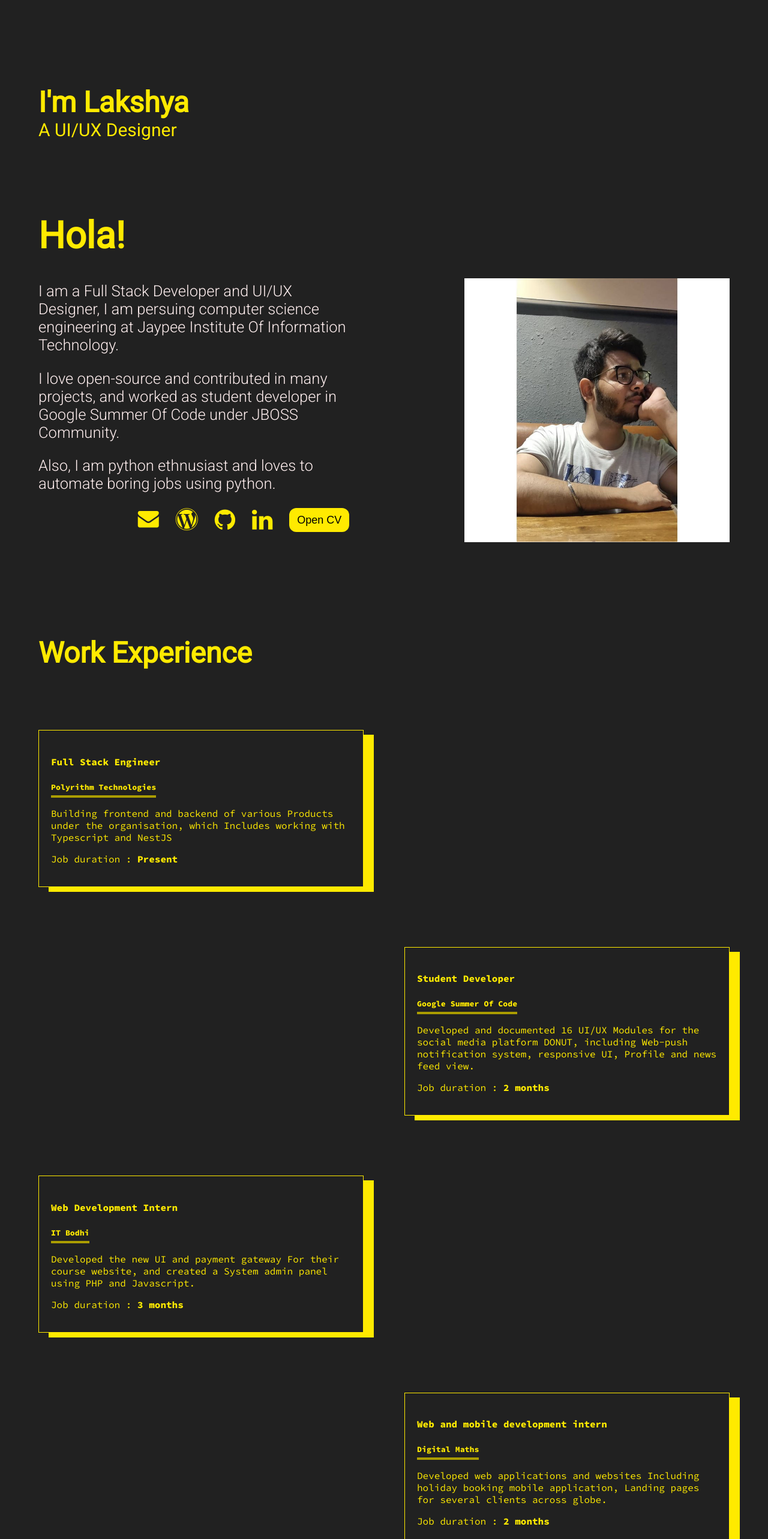
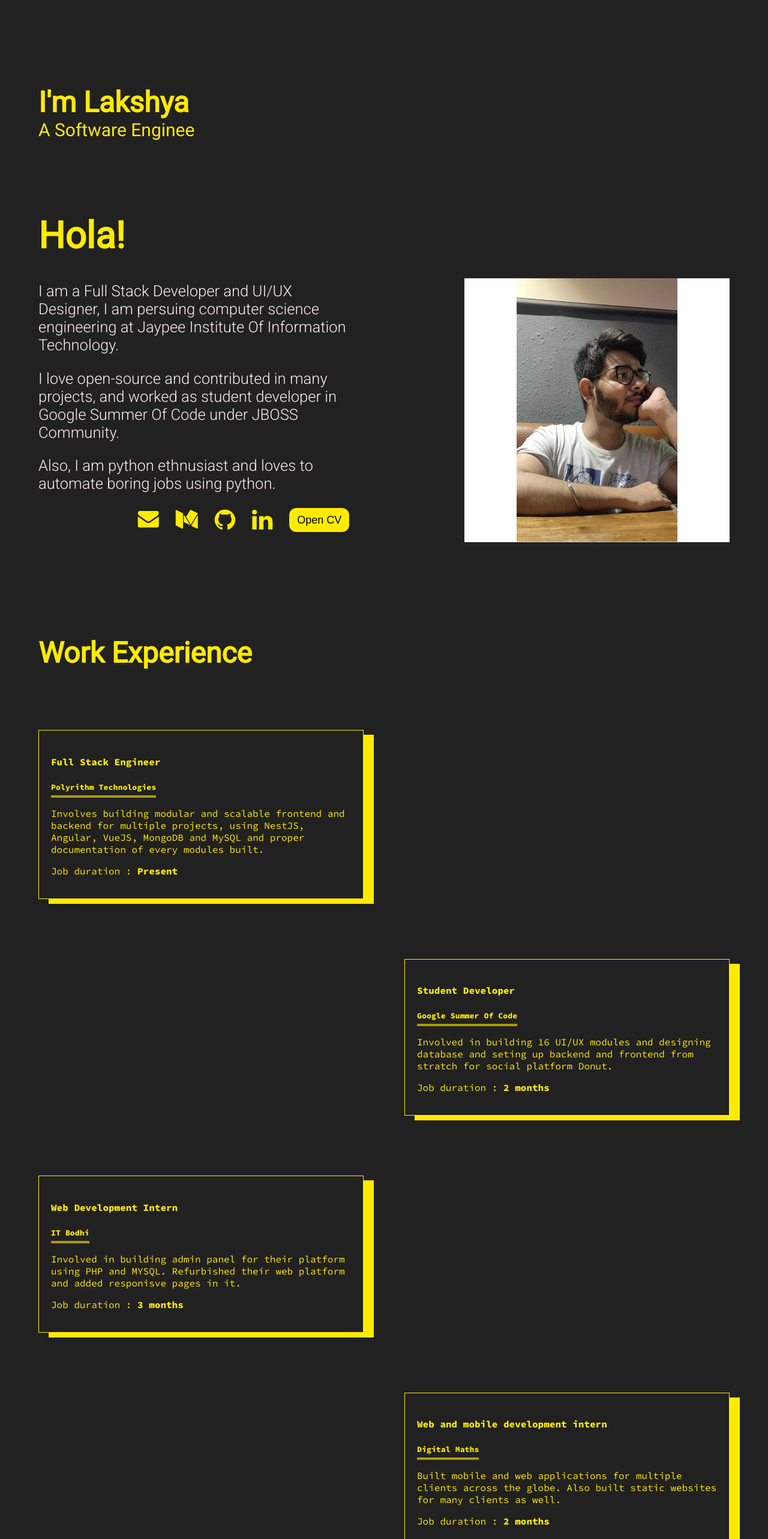
Before and after one commit to lakshyabatman/lakshyabatman.github.io, a React (Create React App) app: page / in a window 1280 px wide. Shown: the top 2566 px of the page at 60% size. Built offline with nearby package versions, Linux system fonts and the light colour scheme; a web font is replaced by a local one.

Commit message:
Updated links and did some tweaks

```diff
--- a/src/components/HomeScreen.js
+++ b/src/components/HomeScreen.js
@@ -1,7 +1,7 @@
 import React from 'react'
-import Typist from 'react-typist'
 import './style/HomeScreen.css'
 import '../../node_modules/react-typist/dist/Typist.css'
+import ReactTypist from './TypistComponent'
 import Me from './images/me.png'
 function HomeScreen () {
     return (
@@ -9,16 +9,7 @@ function HomeScreen () {
             <div className="wrapper">
                 <div>
                     <h1 id="Name">I'm Lakshya </h1>
-                    <Typist  cursor={{show:false}}>
-                        <span id="TagLine">A </span>
-                        <span id="TagLine">Full Stack Developer</span>
-                        <Typist.Delay ms={2000}/>
-                        <Typist.Backspace count={20} delay={200}/>
-                        <span id="TagLine">UI/UX Designer</span>
-                        <Typist.Delay ms={2000}/>
-                        <Typist.Backspace count={14} delay={200}/>
-                        <span id="TagLine">Mobile App Developer</span>
-                    </Typist>
+                    <ReactTypist/>
                 </div>
                 <div className="row">
                     <div className="AboutMe">
@@ -33,11 +24,11 @@ function HomeScreen () {
                            Also, I am python ethnusiast and loves to automate boring jobs using python.
                         </p>
                         <div className="ContactMe">
-                            <a href="mailto:lakshya.khera@gmail.com"><i className="fa fa-envelope" style={{fontSize:35}}></i></a>
-                            <a href="https://lakshyakhera.wordpress.com/"><i className="fa fa-wordpress" style={{fontSize:37}}></i></a>
-                            <a href="https://github.com/lakshyabatman"><i className="fa fa-github" style={{fontSize:40}}></i></a>
-                            <a href="https://www.linkedin.com/in/lakshya-khera-52b67718/"><i className="fa fa-linkedin" style={{fontSize:40}}></i></a>
-                            <button style={{backgroundColor:"#FFEA00"}}><a href="https://docs.google.com/document/d/1j_EQXQy7UizqMIsNqQD6NL6xl-LoJPCrhq1yag6uEqo/edit?usp=sharing" style={{textDecoration:"none",color:"black"}}>Open CV</a></button>
+                            <a href="mailto:lakshya.khera@gmail.com" target="_blank" rel="noopener noreferrer"><i className="fa fa-envelope" style={{fontSize:35}}></i></a>
+                            <a href="https://medium.com/@lakshya.khera" target="_blank" rel="noopener noreferrer"><i className="fa fa-medium" style={{fontSize:37}}></i></a>
+                            <a href="https://github.com/lakshyabatman" target="_blank" rel="noopener noreferrer"><i className="fa fa-github" style={{fontSize:40}}></i></a>
+                            <a href="https://www.linkedin.com/in/lakshya-khera-52b67718/" target="_blank" rel="noopener noreferrer"><i className="fa fa-linkedin" style={{fontSize:40}}></i></a>
+                            <button style={{backgroundColor:"#FFEA00"}}><a href="https://drive.google.com/file/d/1dwvh_uG9-i3s83-RXIWO7MRu6imdELgS/view?usp=sharing" target="_blank" rel="noopener noreferrer" style={{textDecoration:"none",color:"black"}}>Open CV</a></button>
                         </div>
                     </div>
                     <div className="MyPic"><img alt="My face" className="myProfilePic" src={Me}/></div>
--- a/src/components/Projects.js
+++ b/src/components/Projects.js
@@ -7,28 +7,20 @@ class Projects extends Component {
         this.state ={
             data : [
                 {
-                    title:"UI/UX modules for DONUT (GSoC 2019)",
-                    content:"Developed Entire UI for the social media and added new functionalites in it. Tech Stack: NodeJS and VueJS"
+                    title:'React Redux CLI',
+                    content:'A light weight CLI which installs React application and setup Redux on single prompt.'
+                },
+                {
+                    title:'P2P video chat platform',
+                    content:'Simple Peer 2 peer video chat platform using webrtc and signalhub. The application is bundled using webpack and served on NodeJS server.'
                 },
                 {
                     title:"Converge 2019 and 2020 Website",
                     content:"Developed College Fest website for two consecutive years,one under the mentorships of seniors and in second I've mentored juniors. Tech Stack: NodeJS, HTML,CSS and Bootstrap."
                 },
                 {
-                    title:"Github User and Readme Finder",
-                    content:"A VueJS application, which let's user to search github profiles and renders their projects's Readme on browser. Tech Stack: VueJS"
-                },
-                {
-                    title:"Connect Place",
-                    content:"Currently building College Training and Placement Forum where students can post their interview experience and queries. Tech Stack : NodeJs and ReactJS."
-                },
-                {
                     title:"Automated Birthday Wisher",
                     content:"Developed a Python Script which lets user to login via their google account and this script sends birthday wishes to their google contact using calendar API. Tech Stack: Python"
-                },
-                {
-                    title:"Chat Room ",
-                    content:"Developed a basic chat room, where a user can join and message in real time usinh Sockets. Tech Stack: NodeJS, bootstrap and Socket.io"
                 },
 
             ]
--- a/src/components/SkillGraph.js
+++ b/src/components/SkillGraph.js
@@ -6,7 +6,7 @@ class SkillGraph extends React.Component {
         super()
         this.state = {
             data : {
-                labels: ['NodeJS', 'ReactJS', 'VueJS', 'Javascript', 'Python', 'MongoDB', 'UI/UX'],
+                labels: ['NodeJS', 'ReactJS', 'VueJS', 'Javascript', 'Python', 'MongoDB', 'Typescript','C++'],
                 datasets: [
                   {
                     label: 'Score',
@@ -15,7 +15,7 @@ class SkillGraph extends React.Component {
                     borderWidth: 1,
                     hoverBackgroundColor: 'rgba(255,99,132,0.4)',
                     hoverBorderColor: 'rgba(255,99,132,1)',
-                    data: [7.5, 7, 7.5, 7.5, 7, 7, 6.5 ],
+                    data: [7.5, 7, 7.5, 7.5, 7, 7.5, 7 ,7.5 ],
                     barPercentage: 0.9,
                     categoryPercentage: 0.6
                   }
--- /dev/null
+++ b/src/components/TypistComponent.js
@@ -0,0 +1,29 @@
+import React, {useState ,useEffect} from 'react'
+import Typist from "react-typist";
+
+const ReactTypist = () => {
+  const [toggleFlag, setToggleFlag] = useState(1);
+  useEffect(() => {
+    setToggleFlag(1);
+  }, [toggleFlag]);
+
+  return(
+    <div>
+
+      {
+      toggleFlag ? (
+        <Typist  cursor={{show:false}} onTypingDone={() => setToggleFlag(0)}>
+        <span id="TagLine">A Full Stack Developer</span>
+        <Typist.Delay ms={2000}/>
+        <Typist.Backspace count={20} delay={200}/>
+        <span id="TagLine">Software Engineer</span>
+        <Typist.Backspace count={20} delay={200}/>
+        </Typist>
+      ) : (
+        " "
+      )}
+    </div>
+  )
+}
+
+export default ReactTypist;
--- a/src/components/data/workexp.js
+++ b/src/components/data/workexp.js
@@ -3,37 +3,24 @@ export const workExp = [
         employer:'Polyrithm Technologies',
         title:'Full Stack Engineer',
         duration:'Present',
-        description:`Building frontend and backend of various
-        Products under the organisation, which
-        Includes working with Typescript and NestJS
-        `
+        description:`Involves building modular and scalable frontend and backend for multiple projects, using NestJS, Angular, VueJS, MongoDB and MySQL and proper documentation of every modules built.`
     },
     {
         employer:'Google Summer Of Code',
         title:'Student Developer',
         duration:'2 months',
-        description:`Developed and documented 16 UI/UX Modules
-        for the social media platform DONUT, including
-        Web-push notification system, responsive UI,
-        Profile and news feed view.
-        `
+        description:`Involved in building 16 UI/UX modules and designing database and seting up backend and frontend from stratch for social platform Donut.`
     },
     {
         employer:'IT Bodhi',
         title:'Web Development Intern',
         duration:'3 months',
-        description:`Developed the new UI and payment gateway
-        For their course website, and created a
-        System admin panel using PHP and Javascript.
-        `
+        description:`Involved in building admin panel for their platform using PHP and MYSQL. Refurbished their web platform and added responisve pages in it.`
     },
     {
         employer:'Digital Maths',
         title:'Web and mobile development intern',
         duration:'2 months',
-        description:`Developed web applications and websites
-        Including holiday booking mobile application,
-        Landing pages for several clients across globe.
-        `
+        description:`Built mobile and web applications for multiple clients across the globe. Also built static websites for many clients as well.`
     }
 ]
```
